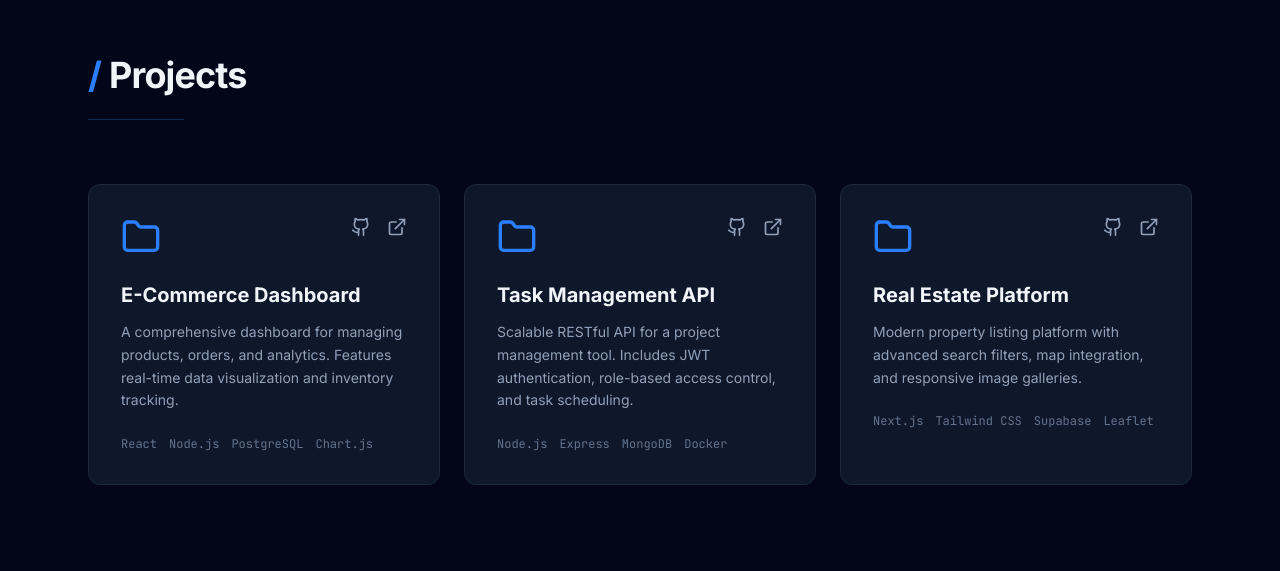
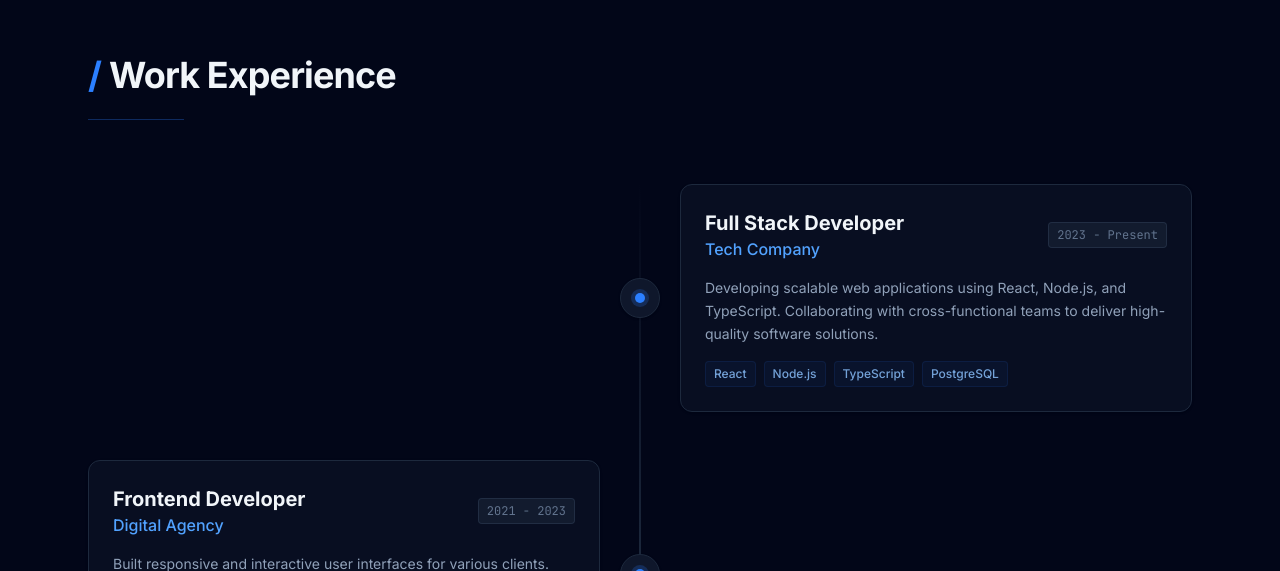
Before and after one commit to CDCODE02/MyWebDev-Portfolio, a React (Vite) app: page / in a window 1280 px wide. Shown: the part 2229-2800 px from the top of the page. Built offline with nearby package versions, Linux system fonts and the light colour scheme.

Commit message:
feat: Add work experience section
Integrates a new "Work Experience" section into the portfolio. This includes a dedicated component for displaying professional experience and updates the navigation links to include an entry for this new section.

```diff
--- a/src/App.tsx
+++ b/src/App.tsx
@@ -2,6 +2,7 @@ import { Navbar } from './components/Navbar';
 import { Hero } from './components/Hero';
 import { About } from './components/About';
 import { Skills } from './components/Skills';
+import { Experience } from './components/Experience';
 import { Projects } from './components/Projects';
 import { Contact } from './components/Contact';
 import { Footer } from './components/Footer';
@@ -14,6 +15,7 @@ export default function App() {
         <Hero />
         <About />
         <Skills />
+        <Experience />
         <Projects />
         <Contact />
       </main>
--- /dev/null
+++ b/src/components/Experience.tsx
@@ -0,0 +1,69 @@
+import { Section } from './ui/Section';
+
+const experiences = [
+  {
+    role: 'Full Stack Developer',
+    company: 'Tech Company',
+    period: '2023 - Present',
+    description: 'Developing scalable web applications using React, Node.js, and TypeScript. Collaborating with cross-functional teams to deliver high-quality software solutions.',
+    technologies: ['React', 'Node.js', 'TypeScript', 'PostgreSQL']
+  },
+  {
+    role: 'Frontend Developer',
+    company: 'Digital Agency',
+    period: '2021 - 2023',
+    description: 'Built responsive and interactive user interfaces for various clients. Optimized website performance and ensured cross-browser compatibility.',
+    technologies: ['React', 'JavaScript', 'Tailwind CSS', 'Figma']
+  },
+  {
+    role: 'Web Developer Intern',
+    company: 'Startup Inc.',
+    period: '2020 - 2021',
+    description: 'Assisted in the development of internal tools and customer-facing features. Gained hands-on experience with modern web development practices.',
+    technologies: ['HTML', 'CSS', 'JavaScript', 'Git']
+  }
+];
+
+export function Experience() {
+  return (
+    <Section id="experience" title="Work Experience">
+      <div className="space-y-12 relative before:absolute before:inset-0 before:ml-5 before:-translate-x-px md:before:mx-auto md:before:translate-x-0 before:h-full before:w-0.5 before:bg-gradient-to-b before:from-transparent before:via-slate-800 before:to-transparent">
+        {experiences.map((exp, index) => (
+          <div key={index} className="relative flex items-center justify-between md:justify-normal md:odd:flex-row-reverse group is-active">
+
+            {/* Icon/Dot */}
+            <div className="flex items-center justify-center w-10 h-10 rounded-full border border-slate-800 bg-slate-900 group-hover:border-blue-500/50 group-hover:bg-blue-500/10 transition-colors shadow shrink-0 md:order-1 md:group-odd:-translate-x-1/2 md:group-even:translate-x-1/2 z-10">
+              <div className="w-2.5 h-2.5 bg-blue-500 rounded-full ring-4 ring-blue-500/20"></div>
+            </div>
+
+            {/* Content Card */}
+            <div className="w-[calc(100%-4rem)] md:w-[calc(50%-2.5rem)] p-6 rounded-xl border border-slate-800 bg-slate-900/50 hover:border-blue-500/30 transition-all shadow-sm">
+              <div className="flex flex-col sm:flex-row justify-between items-start sm:items-center mb-4 gap-2">
+                <div>
+                  <h3 className="text-xl font-bold text-slate-100">{exp.role}</h3>
+                  <div className="text-blue-400 font-medium">{exp.company}</div>
+                </div>
+                <span className="text-xs font-mono text-slate-500 bg-slate-800/50 px-2 py-1 rounded border border-slate-700/50">
+                  {exp.period}
+                </span>
+              </div>
+
+              <p className="text-slate-400 text-sm leading-relaxed mb-4">
+                {exp.description}
+              </p>
+
+              <div className="flex flex-wrap gap-2">
+                {exp.technologies.map((tech) => (
+                  <span key={tech} className="text-xs font-medium text-blue-300/80 bg-blue-500/5 px-2 py-1 rounded border border-blue-500/10">
+                    {tech}
+                  </span>
+                ))}
+              </div>
+            </div>
+
+          </div>
+        ))}
+      </div>
+    </Section>
+  );
+}
--- a/src/components/Navbar.tsx
+++ b/src/components/Navbar.tsx
@@ -6,6 +6,7 @@ const navLinks = [
   { name: 'Home', href: '#home' },
   { name: 'About', href: '#about' },
   { name: 'Skills', href: '#skills' },
+  { name: 'Experience', href: '#experience' },
   { name: 'Projects', href: '#projects' },
   { name: 'Contact', href: '#contact' },
 ];
```
